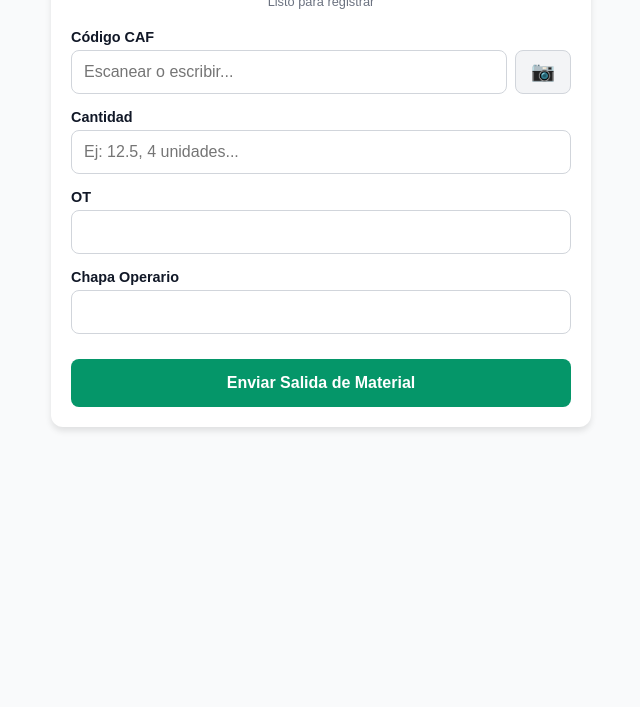
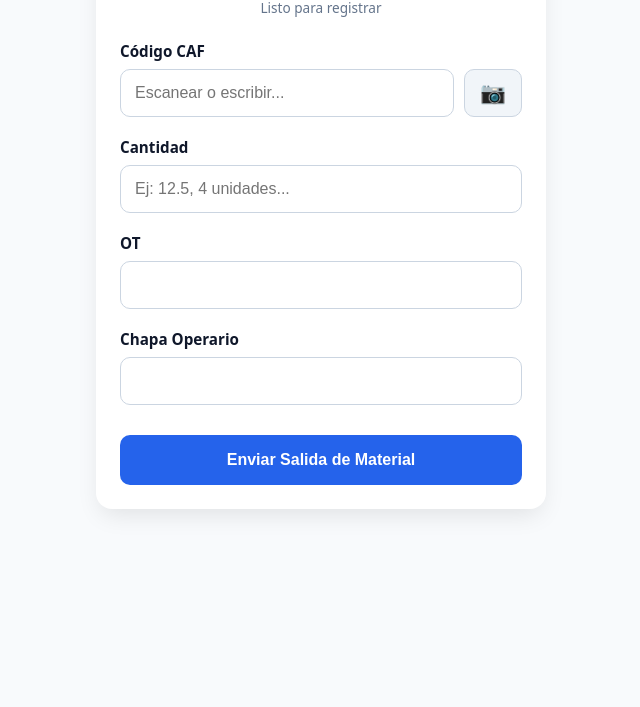
Before and after one commit to alvarosermanfer-boop/lector_qr, a plain HTML site: page index.html in a window 1280 px wide. Shown: the part 93-800 px from the top of the page, without its empty margins (319-959 px from the left). Drawn offline with nearby package versions, Linux system fonts and the light colour scheme.

Commit message:
Update styles.css

```diff
--- a/styles.css
+++ b/styles.css
@@ -1,77 +1,78 @@
 :root {
-    --primary: #059669;
-    --primary-dark: #047857;
-    --bg: #f9fafb;
-    --text: #111827;
+    --primary: #2563eb;
+    --bg: #f8fafc;
+    --text: #0f172a;
 }
+
+* { box-sizing: border-box; }
 
 body {
     background: var(--bg);
     color: var(--text);
-    font-family: sans-serif;
+    font-family: system-ui, -apple-system, sans-serif;
     margin: 0; padding: 10px;
 }
 
 .app-container {
-    max-width: 500px;
-    margin: 0 auto;
+    max-width: 450px;
+    margin: 10px auto;
     background: white;
-    padding: 20px;
-    border-radius: 12px;
-    box-shadow: 0 4px 6px rgba(0,0,0,0.1);
+    padding: 24px;
+    border-radius: 16px;
+    box-shadow: 0 10px 25px -5px rgba(0,0,0,0.1);
 }
 
-h1 { font-size: 1.5rem; text-align: center; margin-bottom: 5px; }
-.status { text-align: center; font-size: 0.8rem; margin-bottom: 20px; color: #6b7280; }
+h1 { font-size: 1.5rem; text-align: center; margin: 0; }
+.status { text-align: center; font-size: 0.85rem; color: #64748b; margin-bottom: 24px; }
 
-.form-group { margin-bottom: 15px; }
-label { display: block; font-weight: bold; margin-bottom: 5px; font-size: 0.9rem; }
+.form-group { margin-bottom: 20px; }
+label { display: block; font-weight: 600; margin-bottom: 8px; font-size: 0.95rem; }
 
-input, select {
+input {
     width: 100%;
-    padding: 12px;
-    border: 1px solid #d1d5db;
-    border-radius: 8px;
+    padding: 14px;
+    border: 1px solid #cbd5e1;
+    border-radius: 10px;
     font-size: 1rem;
-    box-sizing: border-box;
+    transition: border 0.2s;
 }
 
-.input-with-action { display: flex; gap: 8px; }
-.btn-icon { padding: 0 15px; font-size: 1.2rem; cursor: pointer; border-radius: 8px; border: 1px solid #d1d5db; background: #f3f4f6; }
+input:focus { outline: none; border-color: var(--primary); }
+
+.input-with-action { display: flex; gap: 10px; }
+.btn-icon { padding: 0 15px; font-size: 1.3rem; border-radius: 10px; border: 1px solid #cbd5e1; background: #f1f5f9; cursor: pointer; }
 
 .btn {
-    padding: 15px;
+    padding: 16px;
     border: none;
-    border-radius: 8px;
-    font-weight: bold;
+    border-radius: 10px;
+    font-weight: 700;
     cursor: pointer;
     font-size: 1rem;
+    transition: transform 0.1s, background 0.2s;
 }
 .primary { background: var(--primary); color: white; }
-.primary:disabled { background: #9ca3af; }
-.danger { background: #ef4444; color: white; width: 100%; margin-top: 10px; }
+.primary:active { transform: scale(0.98); background: #1d4ed8; }
+.danger { background: #ef4444; color: white; width: 100%; margin-top: 15px; }
 .full-width { width: 100%; margin-top: 10px; }
+.btn:disabled { opacity: 0.6; pointer-events: none; }
 
-/* Modal Styles */
+/* Modal y Vídeo */
 .modal {
     position: fixed;
     top: 0; left: 0; width: 100%; height: 100%;
     background: rgba(0,0,0,0.9);
-    display: flex;
-    align-items: center;
-    justify-content: center;
+    display: flex; align-items: center; justify-content: center;
     z-index: 1000;
 }
-.modal-content { width: 90%; max-width: 400px; text-align: center; }
-.video-wrapper { position: relative; width: 100%; aspect-ratio: 1; overflow: hidden; border-radius: 12px; background: #000; }
+.modal-content { width: 90%; max-width: 400px; }
+.video-wrapper { position: relative; width: 100%; aspect-ratio: 1; border-radius: 12px; overflow: hidden; background: #000; }
 video { width: 100%; height: 100%; object-fit: cover; }
 .scan-overlay {
     position: absolute;
-    top: 15%; left: 15%; right: 15%; bottom: 15%;
-    border: 2px solid #10b981;
+    top: 20%; left: 20%; right: 20%; bottom: 20%;
+    border: 2px solid #3b82f6;
     box-shadow: 0 0 0 1000px rgba(0,0,0,0.5);
+    border-radius: 8px;
 }
-
-[hidden] {
-    display: none !important;
-}
+[hidden] { display: none !important; }
```
